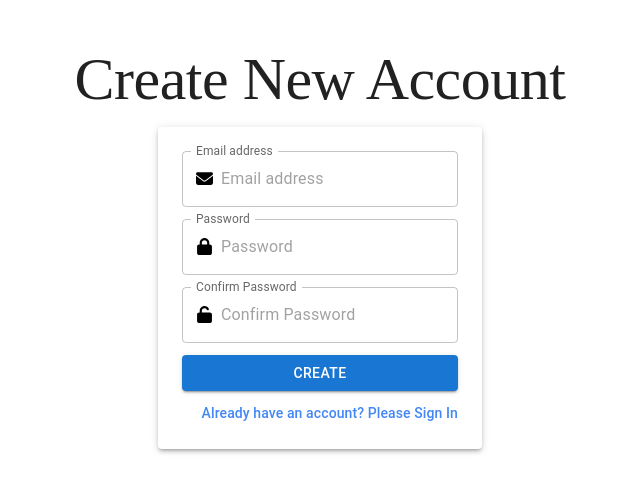
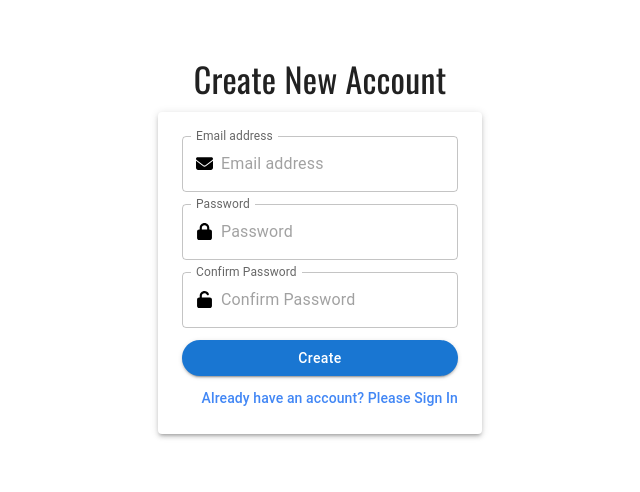
Before and after one commit to faust-jh/BSIT3C_web_based_property_inquirer, a Next.js app: page /signup in a window 1280 px wide. Shown: the part 154-646 px from the top of the page, without its empty margins (320-960 px from the left). Built offline with nearby package versions, Linux system fonts and the light colour scheme.

Commit message:
add a bit design

```diff
--- a/src/pages/signup.js
+++ b/src/pages/signup.js
@@ -10,6 +10,7 @@ import {
 import { useRouter } from "next/router";
 import Image from "next/image";
 import { useState } from "react";
+import design from "../styles/designs";
 
 //FOR THE STYLE
 const style = {
@@ -103,7 +104,7 @@ export default function Signup() {
       }}
     >
       <Box>
-        <Typography variant="h2" sx={{ fontFamily: "Segoe UI Symbol" }}>
+        <Typography variant="h4" sx={{ fontFamily: "Oswald" }}>
           Create New Account
         </Typography>
       </Box>
@@ -175,7 +176,7 @@ export default function Signup() {
           }}
           sx={{ marginTop: "12px" }}
         />
-        <Button variant="contained" sx={{ marginTop: "12px" }} onClick = {btnCreate}>
+        <Button variant="contained" sx={{...design.button1, marginTop: "12px" }} onClick = {btnCreate}>
           Create
         </Button>
 
@@ -194,7 +195,7 @@ export default function Signup() {
 
 
       <Snackbar
-        anchorOrigin={{ vertical: "top", horizontal: "center"}}
+        anchorOrigin={{ vertical: "bottom", horizontal: "left"}}
         open={open}
         onClose={handleClose}
         message={message}
--- /dev/null
+++ b/src/styles/designs.js
@@ -0,0 +1,10 @@
+const design = {
+
+  button1: {
+    borderRadius: "100px",
+    textTransform: "none",
+  },
+
+};
+
+export default design;
--- a/src/styles/globals.css
+++ b/src/styles/globals.css
@@ -1,3 +1,6 @@
+@import url('https://fonts.googleapis.com/css2?family=Oswald&family=Roboto+Condensed:wght@300&display=swap');
+
+
 html,
 body {
   padding: 0;
```
Also changed, not shown: src/pages/login.js (+4 -3 lines).
